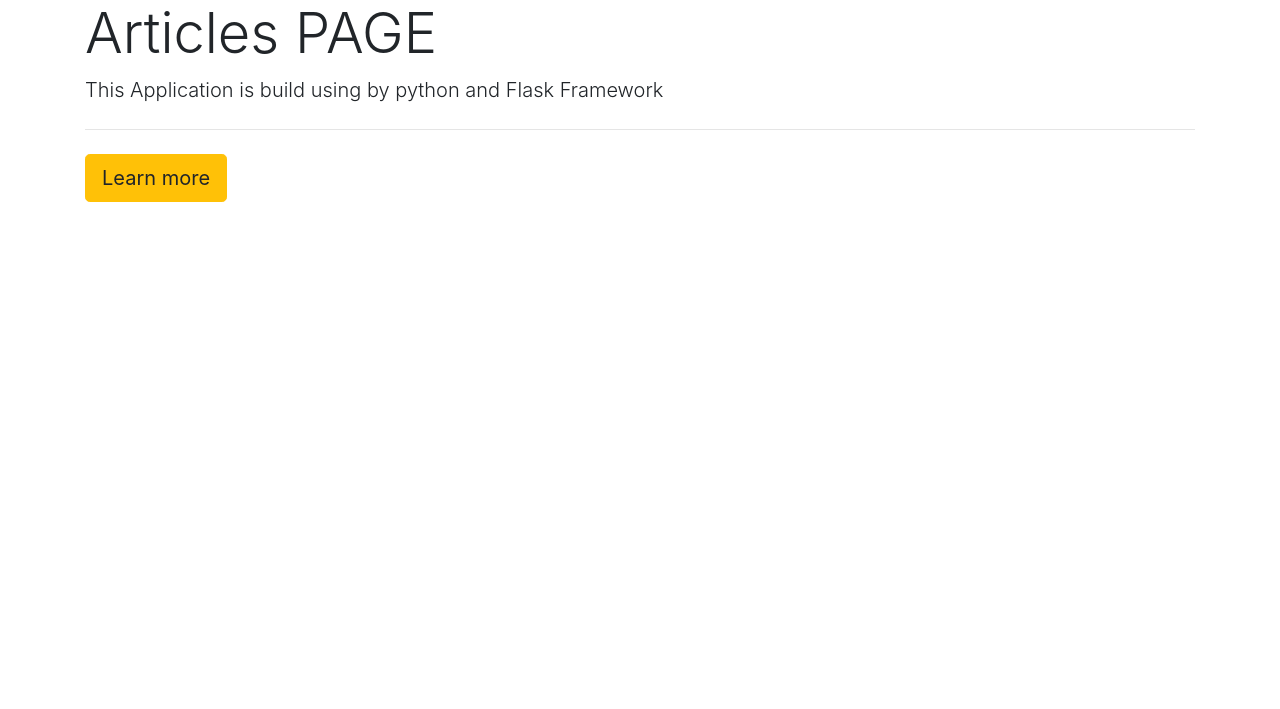
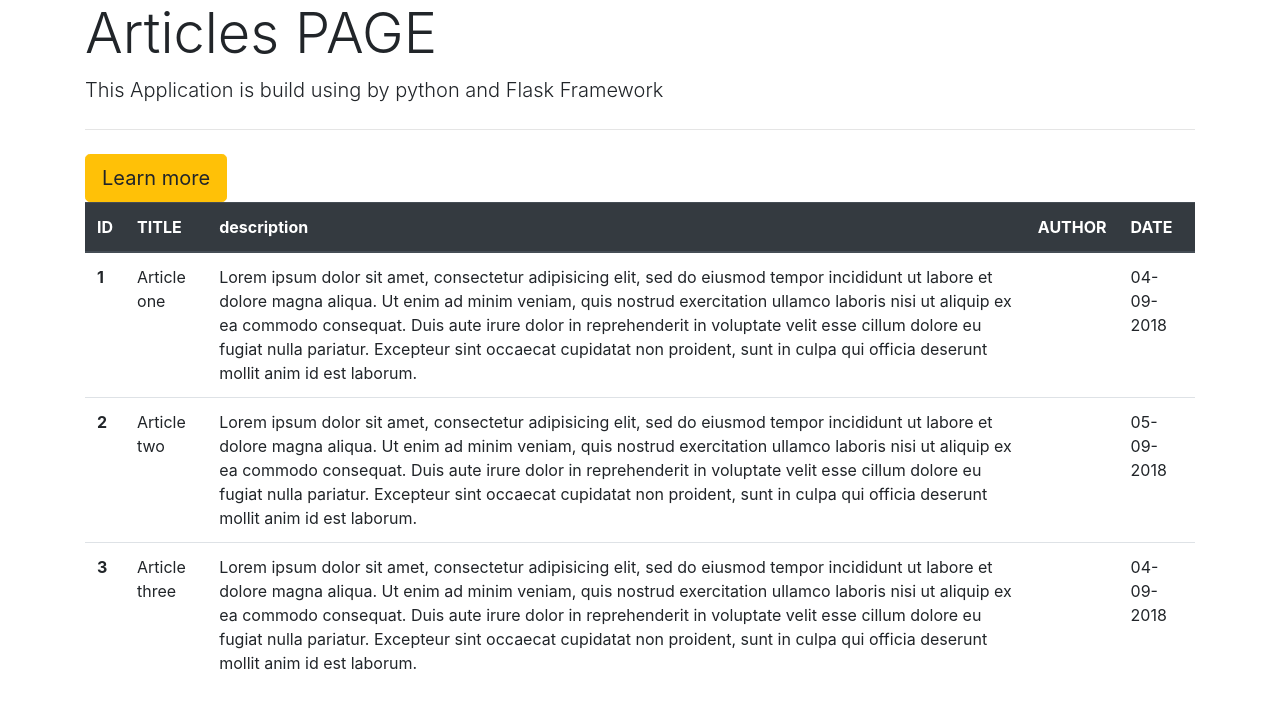
Before and after one commit to Minseaung/flask_web, a Flask app: page /articles in a window 1280 px wide. Shown: the part 56-765 px from the top of the page. Run offline with Flask 2, Linux system fonts and the light colour scheme; some libraries are stand-ins or nearby versions.

Commit message:
리스트 처리 articles.html for문

```diff
--- a/Templates/articles.html
+++ b/Templates/articles.html
@@ -4,5 +4,28 @@
     <h1 class="display-4">Articles PAGE</h1>
     <p class="lead">This Application is build using by python and Flask Framework</p>
     <hr class="my-4">
+
+    <table class="table" style="width:100% ">
+        <thead class="thead-dark">
+        <tr>
+          <th scope="col">ID</th>
+          <th scope="col">TITLE</th>
+          <th scope="col">description</th>
+          <th scope="col">AUTHOR</th>
+          <th scope="col">DATE</th>
+        </tr>
+        </thead>
+        <tbody>
+            {% for article in articles %}
+          <tr>
+            <th scope="col">{{article['id']}}</th>
+            <td>{{article['title']}}</td>
+            <td>{{article['body']}}</td>
+            <td>{{article['auther']}}</td>
+            <td>{{article['create_date']}}</td>
+          </tr>
+          {% endfor %}
+        </tbody>
+
     <a class="btn btn-warning btn-lg" href="#" role="button">Learn more</a>
     {% endblock %}
--- a/app.py
+++ b/app.py
@@ -1,4 +1,5 @@
-from flask import Flask , render_template #이 메소드는 html 문서로 변환시켜서 요청하는 매체에게 보내준다
+from flask import Flask , render_template #이 메소드는 python을 html 문서로 변환시켜서 요청하는 매체에게 보내준다
+from data import Articles
 
 app = Flask(__name__)
 
@@ -15,7 +16,9 @@ def about():
 
 @app.route('/articles')
 def articles():
-    return render_template("articles.html", hello = "Gary Kim")
+    articles = Articles()
+    print(articles[0]['title'])
+    return render_template("articles.html", articles = articles)
 
 if __name__ == '__main__':
     app.run()
--- /dev/null
+++ b/data.py
@@ -0,0 +1,5 @@
+def Articles():
+    articles = [  {  'id': 1,  'title':'Article one',  'body':'Lorem ipsum dolor sit amet, consectetur adipisicing elit, sed do eiusmod tempor incididunt ut labore et dolore magna aliqua. Ut enim ad minim veniam, quis nostrud exercitation ullamco laboris nisi ut aliquip ex ea commodo consequat. Duis aute irure dolor in reprehenderit in voluptate velit esse cillum dolore eu fugiat nulla pariatur. Excepteur sint occaecat cupidatat non proident, sunt in culpa qui officia deserunt mollit anim id est laborum.',  'author':'vasanth',  'create_date':'04-09-2018',  },
+ {  'id': 2,  'title':'Article two',  'body':'Lorem ipsum dolor sit amet, consectetur adipisicing elit, sed do eiusmod tempor incididunt ut labore et dolore magna aliqua. Ut enim ad minim veniam, quis nostrud exercitation ullamco laboris nisi ut aliquip ex ea commodo consequat. Duis aute irure dolor in reprehenderit  in voluptate velit esse cillum dolore eu fugiat nulla pariatur. Excepteur sint occaecat cupidatat non proident, sunt in culpa qui officia deserunt mollit anim id est laborum.',  'author':'vasanth nagarajan',  'create_date':'05-09-2018',  },
+{  'id': 3,  'title':'Article three',  'body':'Lorem ipsum dolor sit amet, consectetur adipisicing elit, sed do eiusmod tempor incididunt ut labore et dolore magna aliqua. Ut enim ad minim veniam, quis nostrud exercitation ullamco laboris nisi ut aliquip ex ea commodo consequat. Duis aute irure dolor in reprehenderit in voluptate velit esse cillum dolore eu fugiat nulla pariatur. Excepteur sint occaecat cupidatat non proident, sunt in culpa qui officia deserunt mollit anim id est laborum.',  'author':'nagarajan vasanth',  'create_date':'04-09-2018',  } ]
+    return articles
```
